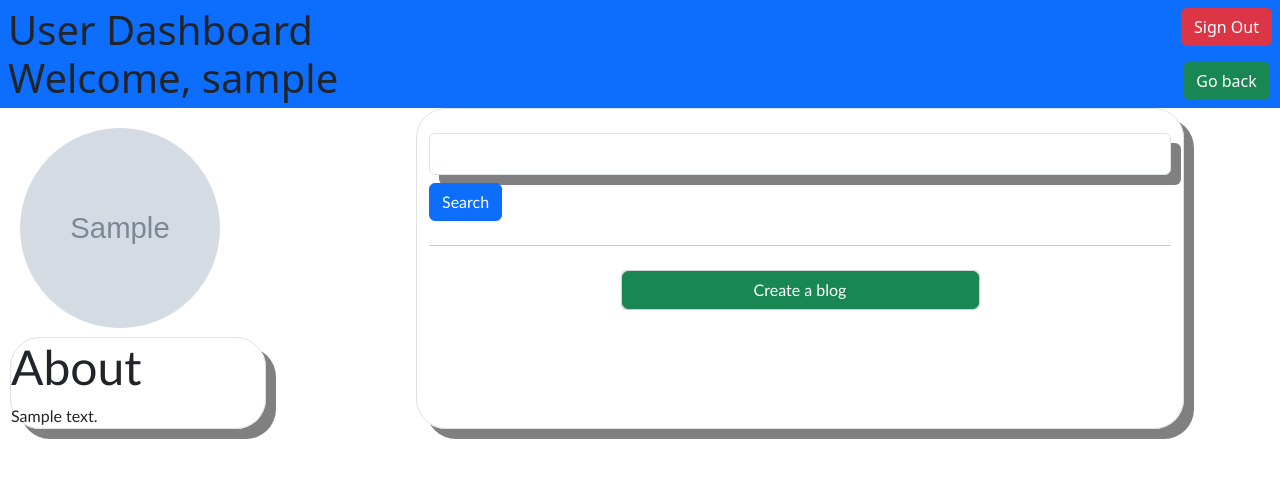
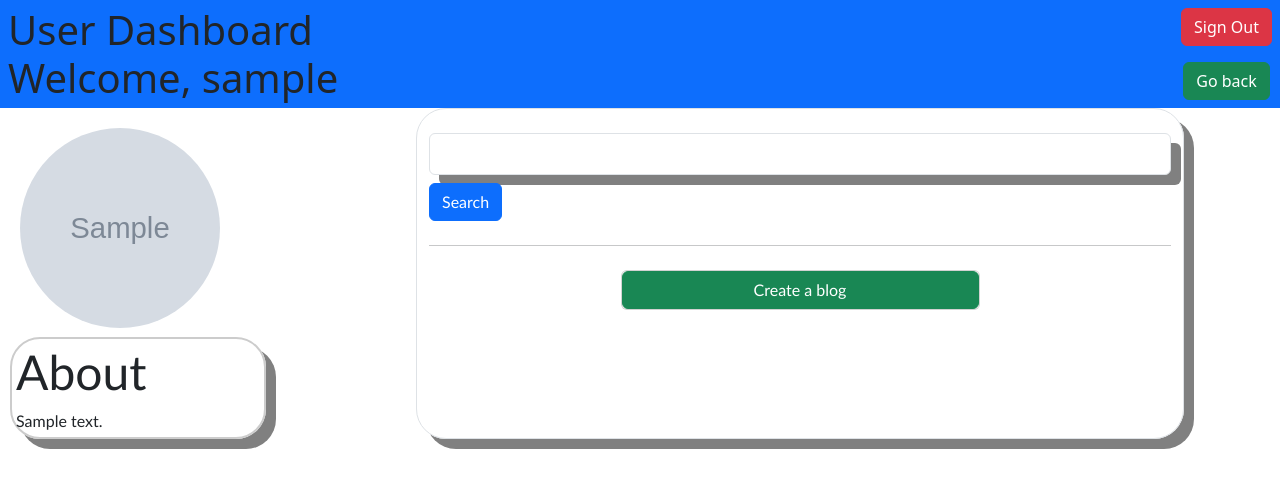
Before and after one commit to Aayushman4725/Blog-Application-using-python-with-django, a Django app: page /blog/user_dashboard/1 in a window 1280 px wide. Shown: the top 488 px of the page. Run offline with Django 5.2, Linux system fonts and the light colour scheme; a user stored in the database is signed in; tables that the repository leaves empty hold one stand-in row (values such as "Sample post"); grey boxes marked "Sample" are stand-in pictures; data that the repository does not hold is empty; parts of the project's set-up code (start-up, migrations or seed data) failed here and were passed over; some libraries are stand-ins or nearby versions; some web fonts are replaced.

Commit message:
fixed some styles

```diff
--- a/templates/main.html
+++ b/templates/main.html
@@ -17,14 +17,16 @@
       crossorigin="anonymous"
     ></script>
     <link rel="stylesheet" href="{% static 'css/styles.css' %}" />
-    <link rel="stylesheet" href="https://rsms.me/inter/inter.css">
+    <link rel="stylesheet" href="https://rsms.me/inter/inter.css" />
+    <link
+      rel="stylesheet"
+      href="https://cdnjs.cloudflare.com/ajax/libs/font-awesome/4.7.0/css/font-awesome.min.css"
+    />
     {% tailwind_css %}
   </head>
   <body>
     <div class="">
-      <div class="">
-        {% include 'message.html' %} {% block content %} {% endblock %}
-      </div>
+      {% include 'message.html' %} {% block content %} {% endblock %}
     </div>
   </body>
 </html>
--- a/templates/user_list.html
+++ b/templates/user_list.html
@@ -39,7 +39,7 @@
           />
         </div>
 
-        <div class="about border gap-2">
+        <div class="about border-2 gap-2">
           <h5 class="display-5"><strong>About</strong></h5>
           {{request.user.about}}
         </div>
```
Also changed, not shown: templates/signup.html (line endings or trailing spaces).
